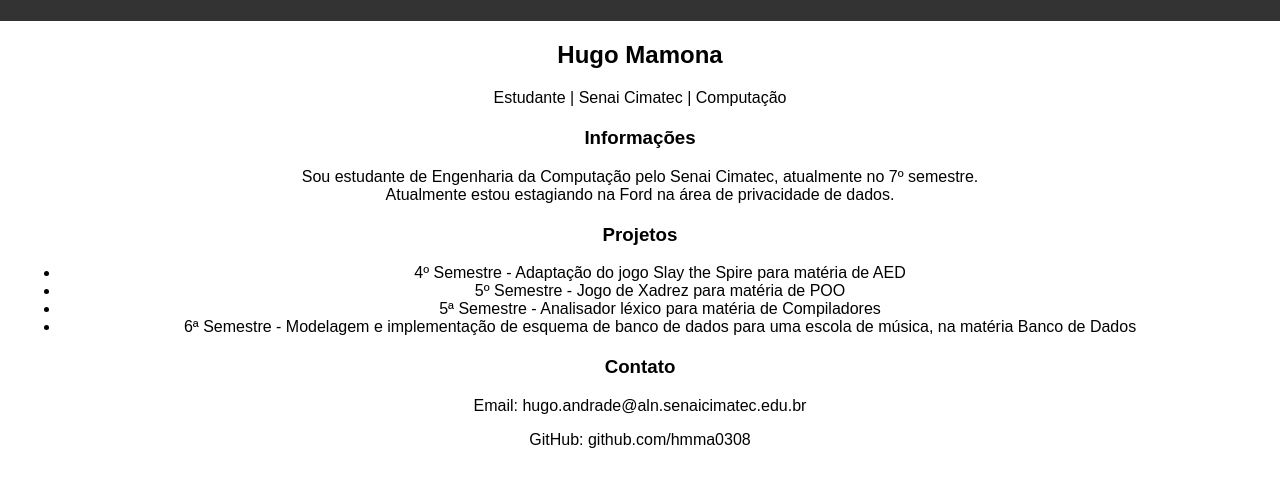
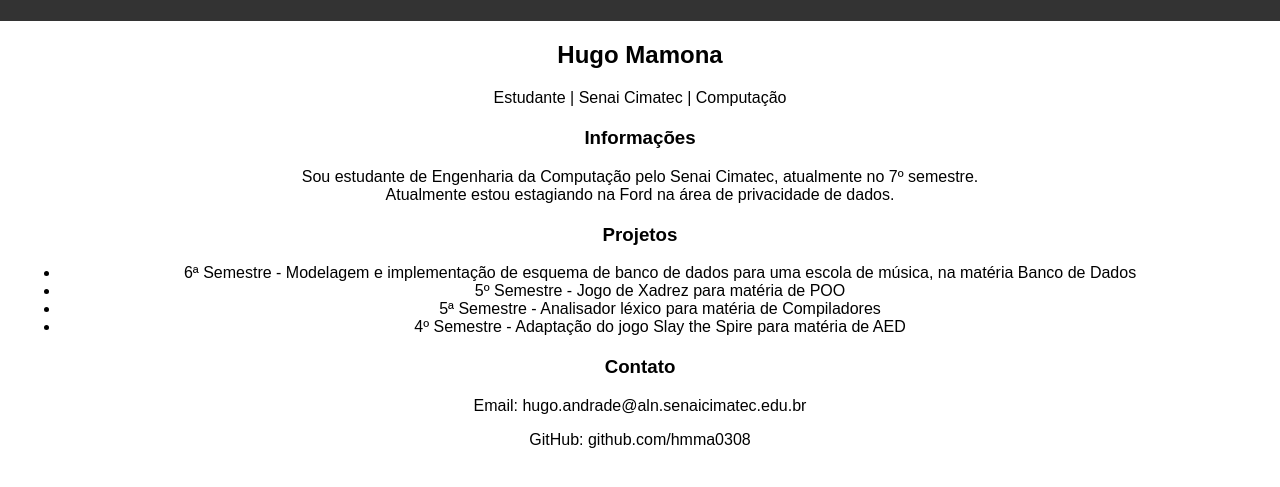
Before and after one commit to hmma0308/hmma0308, a plain HTML site: page index.html in a window 1280 px wide. Shown: the part 99-586 px from the top of the page. Drawn offline with Linux system fonts and the light colour scheme.

Commit message:
feedback

```diff
--- a/index.html
+++ b/index.html
@@ -37,7 +37,8 @@
     <section>
       <h3>Informações</h3>
       <p>
-        Sou estudante de Engenharia da Computação pelo Senai Cimatec, atualmente no 7º semestre.
+        Sou estudante de Engenharia da Computação pelo Senai Cimatec, atualmente
+        no 7º semestre.
         <br />
         Atualmente estou estagiando na Ford na área de privacidade de dados.
       </p>
@@ -45,10 +46,15 @@
     <section>
       <h3>Projetos</h3>
       <ul>
-        <li>4º Semestre - Adaptação do jogo Slay the Spire para matéria de AED</li>
+        <li>
+          6ª Semestre - Modelagem e implementação de esquema de banco de dados
+          para uma escola de música, na matéria Banco de Dados
+        </li>
         <li>5º Semestre - Jogo de Xadrez para matéria de POO</li>
         <li>5ª Semestre - Analisador léxico para matéria de Compiladores</li>
-        <li>6ª Semestre - Modelagem e implementação de esquema de banco de dados para uma escola de música, na matéria Banco de Dados</li>
+        <li>
+          4º Semestre - Adaptação do jogo Slay the Spire para matéria de AED
+        </li>
       </ul>
     </section>
     <section>
```
